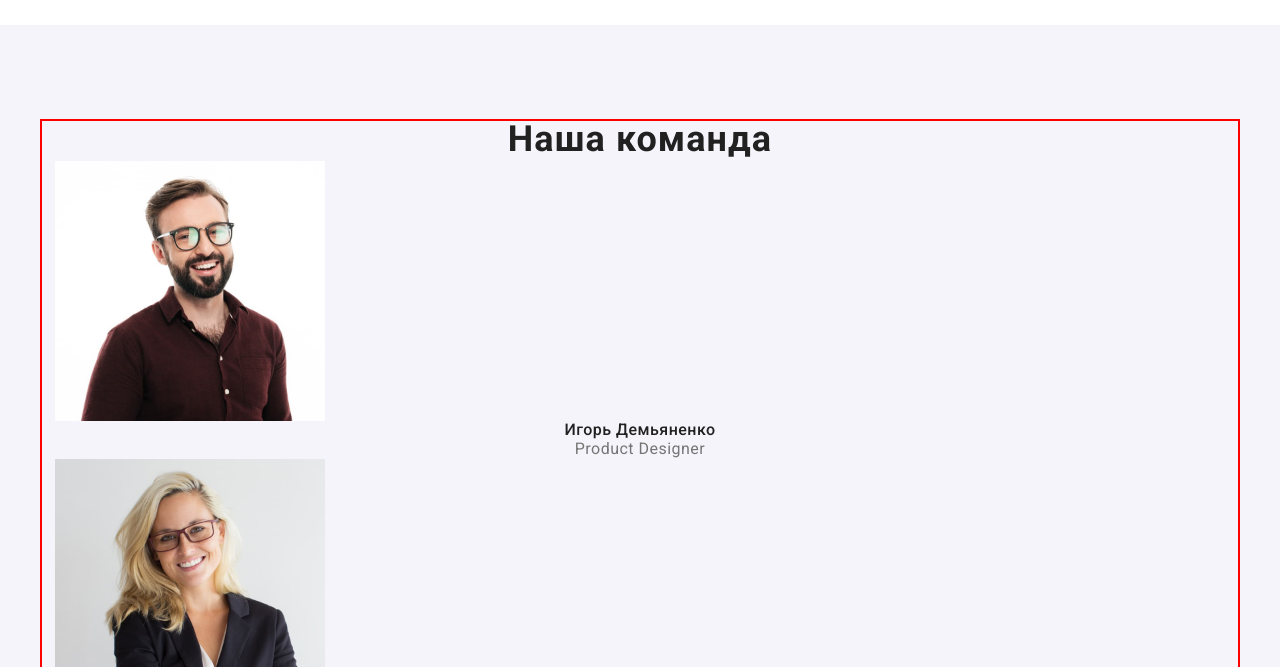
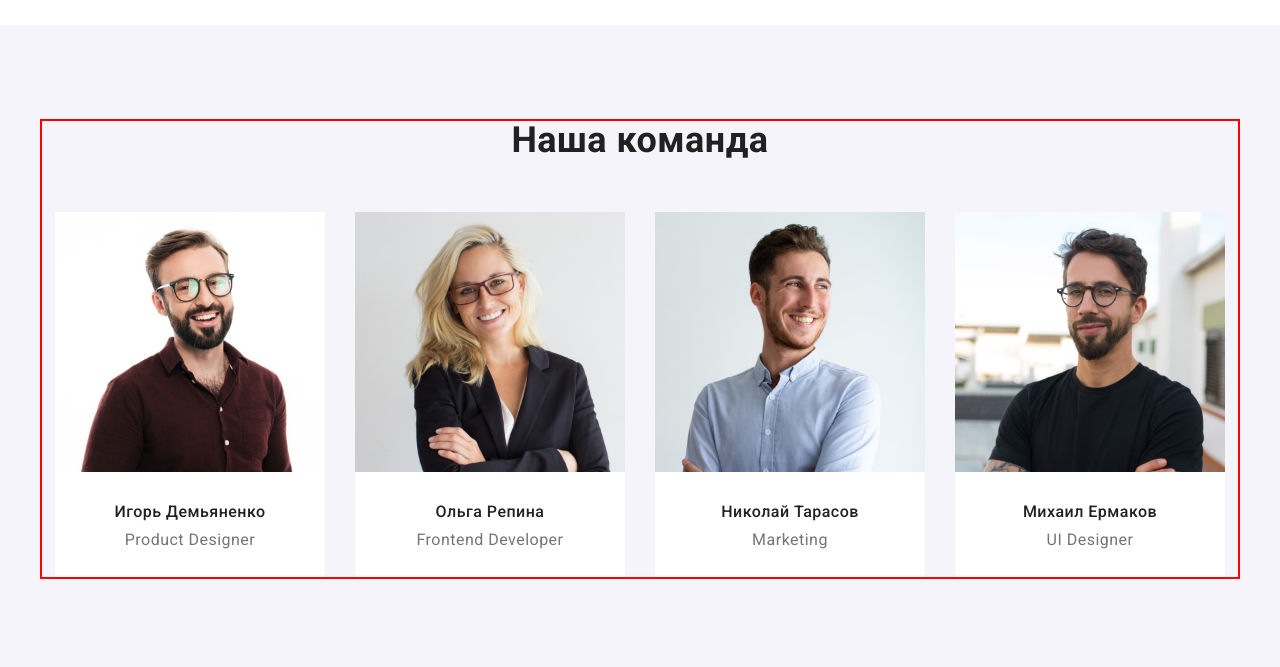
Before and after one commit to Oleg-Deda/goit-markup-hw-03, a plain HTML site: page index.html in a window 1280 px wide. Shown: the part 1210-1877 px from the top of the page. Drawn offline with nearby package versions, Linux system fonts and the light colour scheme.

Commit message:
секцию team  сделал

```diff
--- a/css/styles.css
+++ b/css/styles.css
@@ -86,7 +86,6 @@ img {
   font-weight: 700;
   font-size: 26px;
   line-height: 1.19;
-  letter-spacing: 0.03em;
 }
 
 .logo-accent {
@@ -104,8 +103,6 @@ img {
   font-weight: 500;
   font-size: 14px;
   line-height: 1.14;
-  letter-spacing: 0.02em;
-  /* padding: 32px; */
   display: block;
 }
 .header-list {
@@ -138,7 +135,6 @@ img {
   font-weight: 500;
   font-size: 14px;
   line-height: 1.14;
-  letter-spacing: 0.02em;
 }
 
 .header-contacts-nav :hover,
@@ -154,7 +150,6 @@ img {
   color: var(--primary-white-color);
   line-height: 1.36;
   text-align: center;
-  letter-spacing: 0.06em;
   text-transform: uppercase;
 }
 
@@ -179,7 +174,6 @@ img {
   font-size: 16px;
   line-height: 1.88;
   align-items: center;
-  letter-spacing: 0.06em;
 }
 
 .hero-button:hover,
@@ -209,7 +203,7 @@ img {
   font-weight: 700;
   font-size: 14px;
   line-height: 1.14;
-  letter-spacing: 0.03em;
+
   text-transform: uppercase;
 }
 
@@ -217,7 +211,6 @@ img {
   color: var(--description-color);
   font-size: 14px;
   line-height: 1.71;
-  letter-spacing: 0.03em;
 }
 
 /* About */
@@ -242,30 +235,44 @@ img {
 .team {
   background-color: var(--bg-light-gray-color);
 }
+.team-list {
+  display: flex;
+  flex-wrap: wrap;
+  gap: 30px;
+}
 
 .team-title {
   color: var(--secondary-color);
-  font-weight: 700;
+  margin-bottom: 50px;
   font-size: 36px;
-  line-height: 1.16;
+  line-height: 1.17;
   text-align: center;
-  letter-spacing: 0.03em;
+}
+.team-item {
+  background-color: var(--primary-white-color);
+  border-bottom-left-radius: 4px;
+  border-bottom-right-radius: 4px;
 }
 
 .team-uppertitle {
   color: var(--secondary-color);
+  margin-bottom: 10px;
   font-weight: 500;
   font-size: 16px;
-  line-height: 1.18;
+  line-height: 1.19;
   text-align: center;
-  letter-spacing: 0.03em;
 }
 .team-item-title {
   color: var(--primary-color);
   font-size: 16px;
   line-height: 1.18;
   text-align: center;
-  letter-spacing: 0.03em;
+}
+
+.team-card-descr {
+  padding: 30px 0;
+  padding-left: 50px;
+  padding-right: 50px;
 }
 
 /* Footer */
--- a/index.html
+++ b/index.html
@@ -122,7 +122,7 @@
       <section class="team section">
         <div class="container">
           <h2 class="team-title">Наша команда</h2>
-          <ul class="team-box list">
+          <ul class="team-list list">
             <li class="team-item">
               <img
                 class="team-img"
@@ -131,8 +131,10 @@
                 width="270"
                 height="260"
               />
+              <div class="team-card-descr">
                 <h3 class="team-uppertitle">Игорь Демьяненко</h3>
                 <p class="team-item-title" lang="en">Product Designer</p>
+              </div>
             </li>
             <li class="team-item">
               <img
@@ -142,8 +144,10 @@
                 width="270"
                 height="260"
               />
+              <div class="team-card-descr">
                 <h3 class="team-uppertitle">Ольга Репина</h3>
                 <p class="team-item-title" lang="en">Frontend Developer</p>
+              </div>
             </li>
             <li class="team-item">
               <img
@@ -153,8 +157,10 @@
                 width="270"
                 height="260"
               />
+              <div class="team-card-descr">
                 <h3 class="team-uppertitle">Николай Тарасов</h3>
                 <p class="team-item-title" lang="en">Marketing</p>
+              </div>
             </li>
             <li class="team-item">
               <img
@@ -164,8 +170,10 @@
                 width="270"
                 height="260"
               />
+              <div class="team-card-descr">
                 <h3 class="team-uppertitle">Михаил Ермаков</h3>
                 <p class="team-item-title" lang="en">UI Designer</p>
+              </div>
             </li>
           </ul>
         </div>
```
Lines whose indentation alone changed are shown as unchanged.
